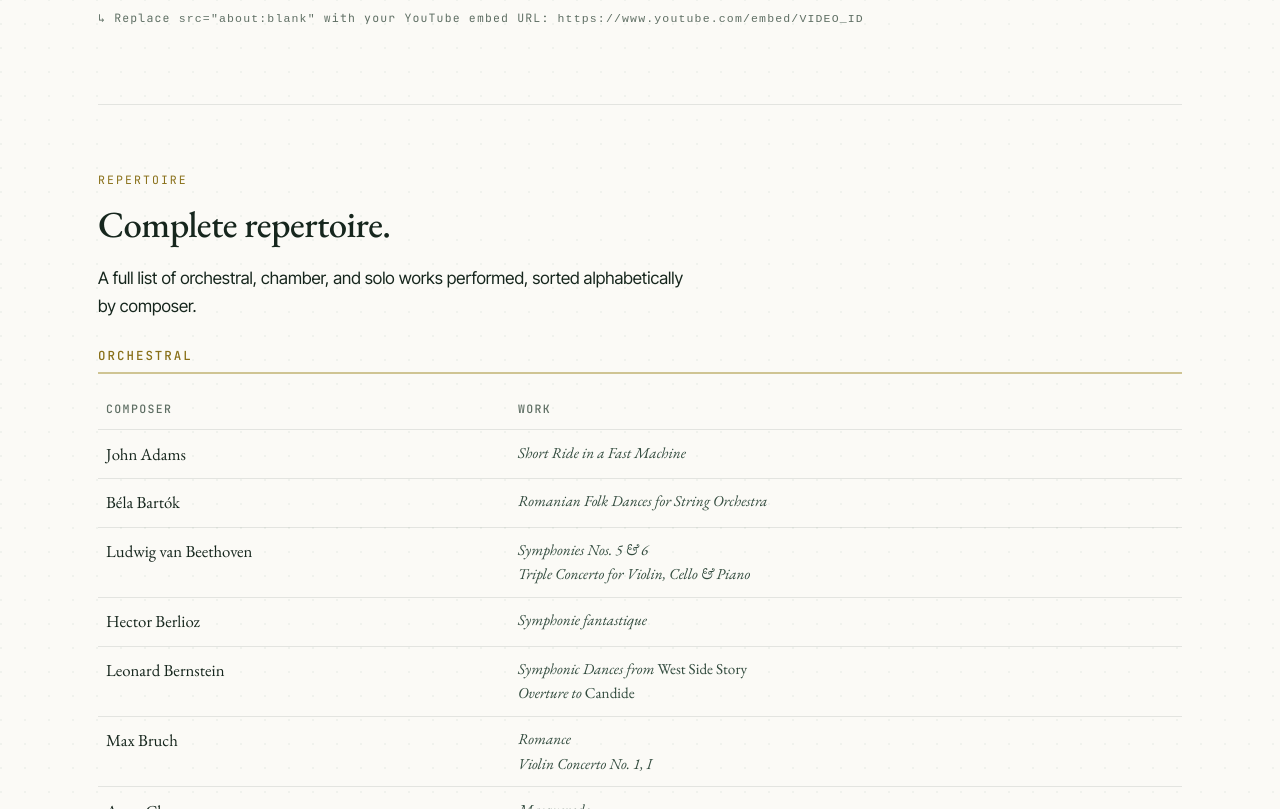
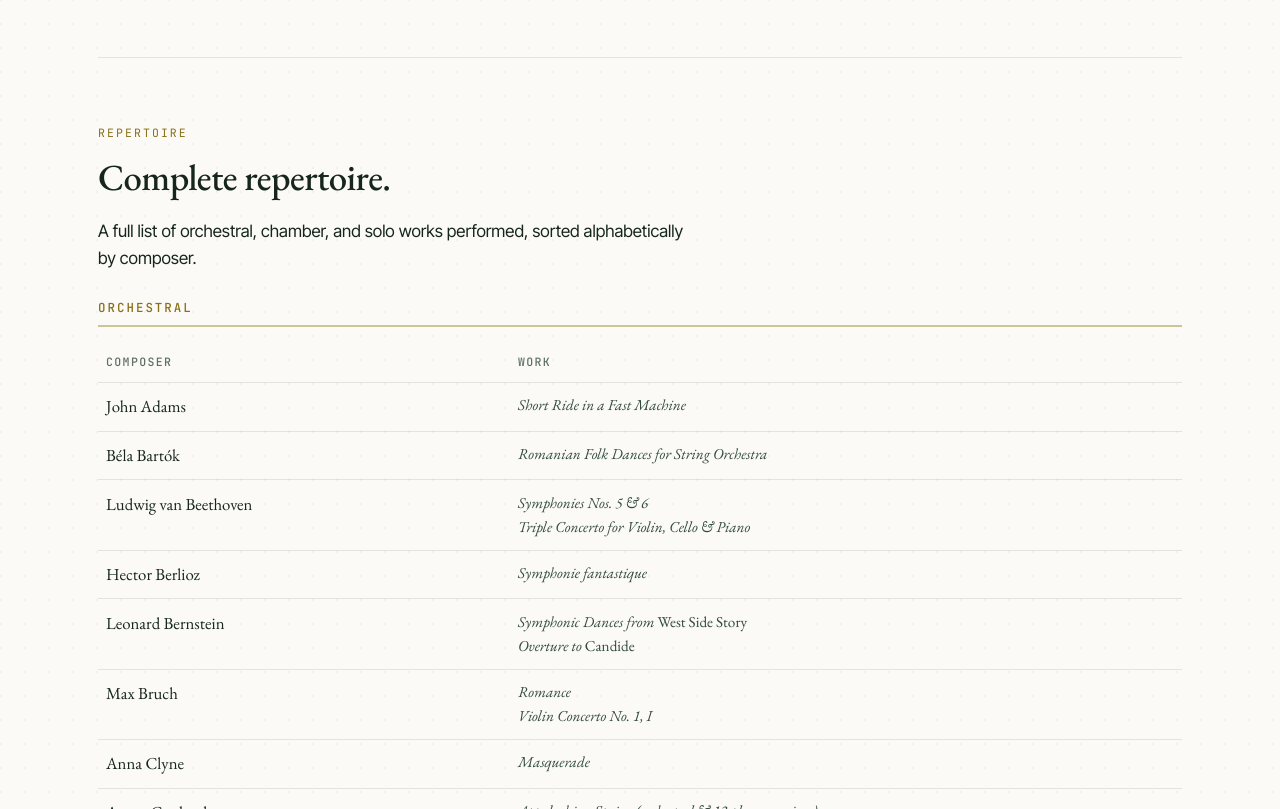
Before and after one commit to aidancastro/aidancastro.github.io, a plain HTML site: page music.html in a window 1280 px wide. Shown: the part 2185-2994 px from the top of the page. Drawn offline with nearby package versions, Linux system fonts and the light colour scheme.

Commit message:
remove src note

```diff
--- a/music.html
+++ b/music.html
@@ -99,7 +99,6 @@
         </div>
       </div>
     </div>
-    <p class="scroll-hint" style="margin-top:0.75rem;">↳ Replace <code>src="about:blank"</code> with your YouTube embed URL: <code>https://www.youtube.com/embed/VIDEO_ID</code></p>
   </section>
 
   <section>
```
